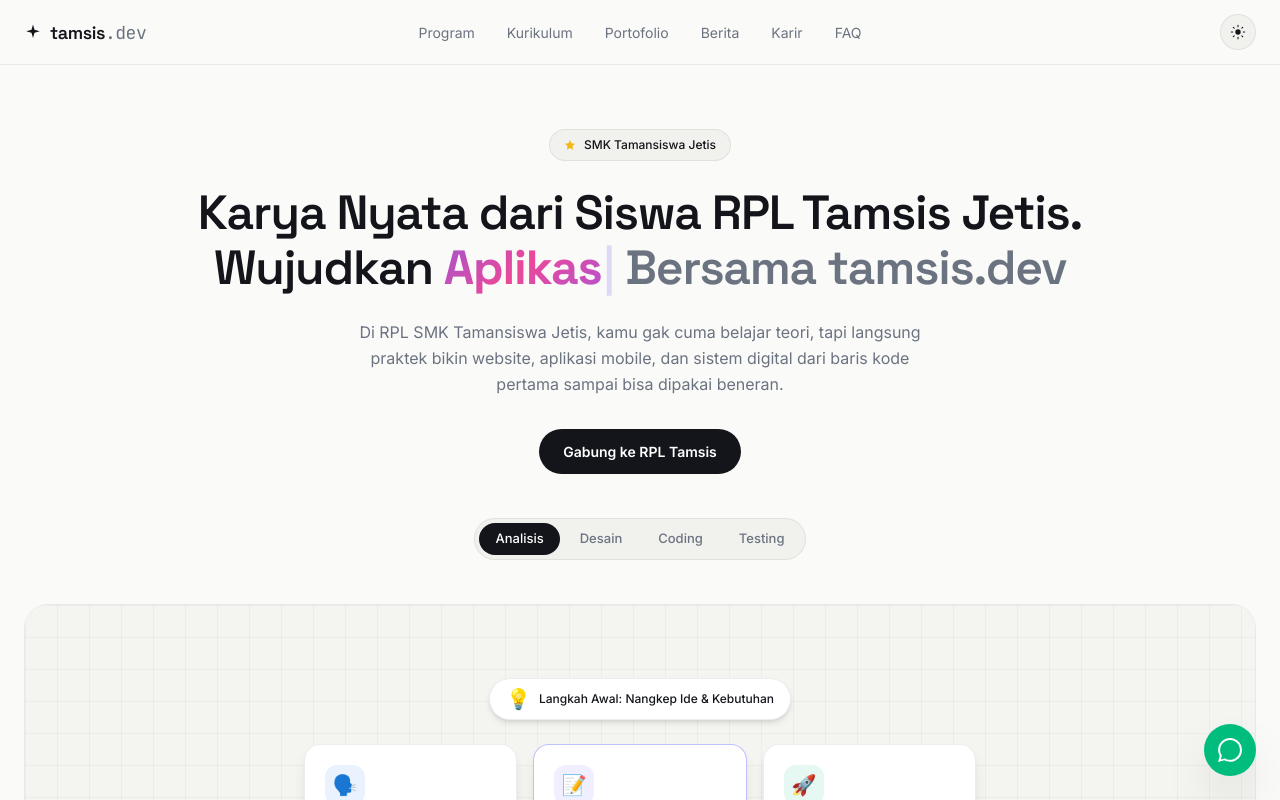
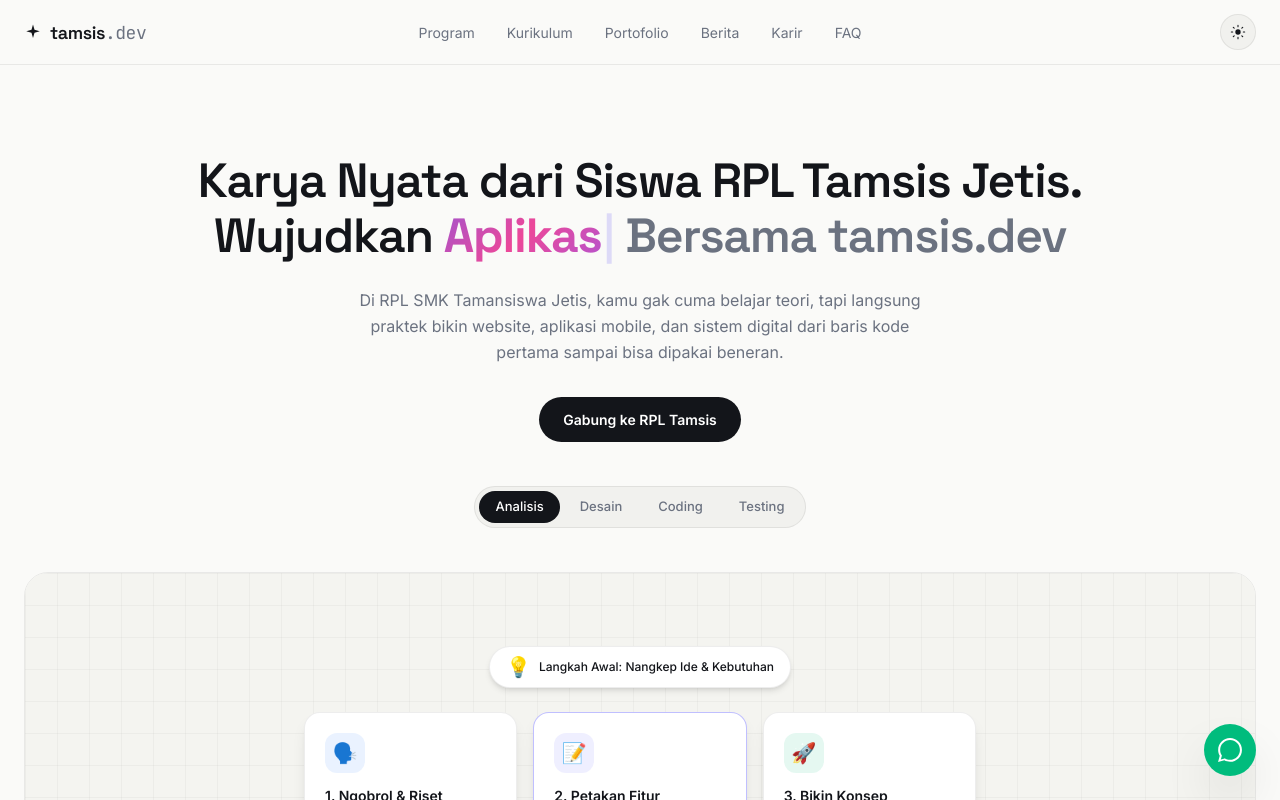
Before and after one commit to tamsis-dev/web-rpl, a Vue app: page / in a window 1280 px wide. Shown: the top 800 px of the page. Built offline with nearby package versions, Linux system fonts and the light colour scheme; the HTML template or start-up script is replaced by a standard one.

Commit message:
update baru

```diff
--- a/src/views/pages/HomeView.vue
+++ b/src/views/pages/HomeView.vue
@@ -286,13 +286,6 @@ const primaryBtn = computed(() => (isDark.value ? 'bg-[#F2F3F5] text-[#0A0C10]'
     </header>
 
     <main class="max-w-7xl mx-auto px-4 sm:px-6 pt-10 sm:pt-16 pb-16 sm:pb-24 text-center">
-      <div
-        :class="['inline-flex items-center gap-2 text-[11px] sm:text-[12px] font-medium px-3.5 py-1.5 rounded-full border', border, surface]">
-        <svg width="12" height="12" viewBox="0 0 24 24" fill="#F5B517">
-          <path d="M12 2l2.9 6.6L22 9.3l-5 4.9 1.2 7.1L12 17.9 5.8 21.3 7 14.2 2 9.3l7.1-.7L12 2z" />
-        </svg>
-        <span>SMK Tamansiswa Jetis</span>
-      </div>
 
      <h1
         class="rpl-display mt-6 text-[26px] sm:text-[40px] md:text-[48px] leading-[1.15] font-semibold tracking-tight">
```
